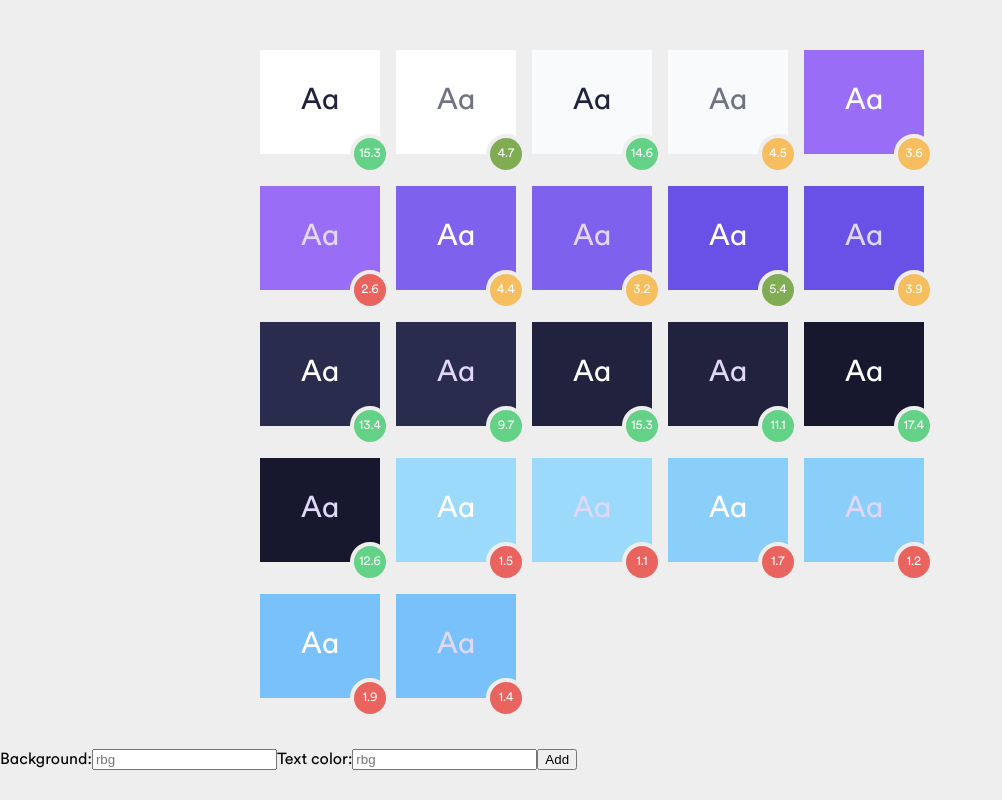
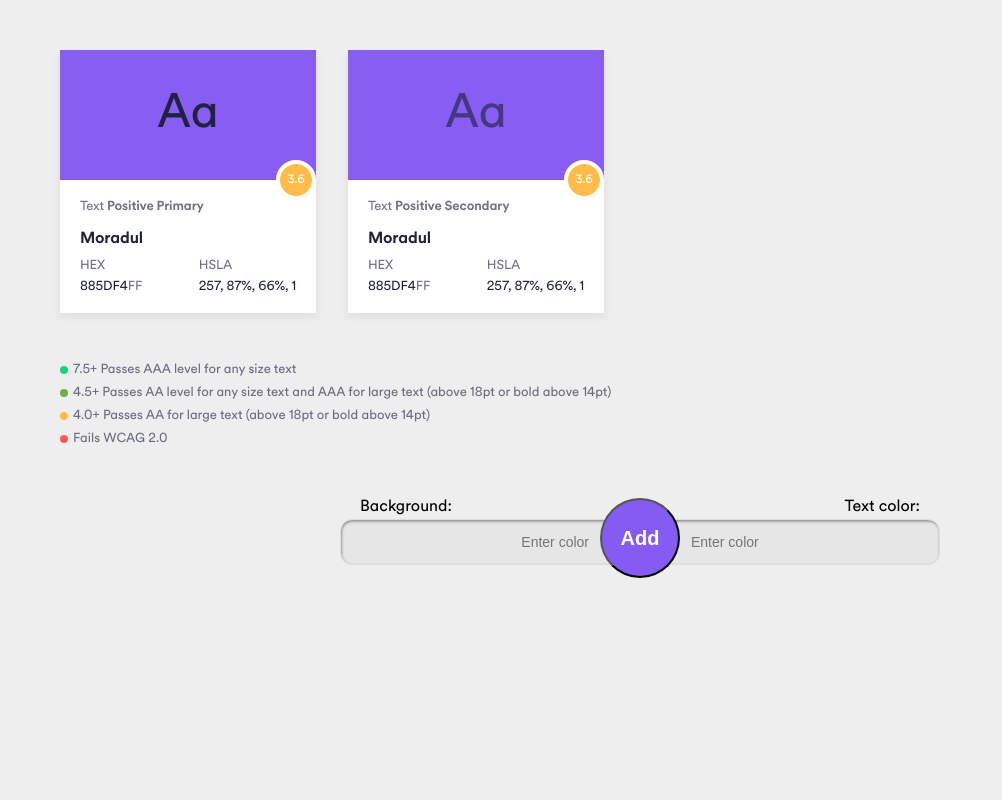
Before and after one commit to gemaderus/accesible-colors, a React (Create React App) app: page / in a window 1280 px wide. Shown: the whole page, without its empty margins (0-1002 px from the left). Built offline with nearby package versions, Linux system fonts and the light colour scheme.

Commit message:
Get contrast ratio, colors name, background name, hsla and hex8.
Styles.

```diff
--- a/src/App.css
+++ b/src/App.css
@@ -1,10 +1,9 @@
 .grid {
   display: grid;
-  max-width: 800px;
+  max-width: 1200px;
   align-content: center;
   padding: 50px 20px;
-  /*grid-template-columns: repeat(auto-fit, minmax(100px, 1fr));*/
-  grid-template-columns: repeat(auto-fit, 120px);
+  grid-template-columns: repeat(auto-fit, 256px);
   margin: 0 auto;
-  grid-gap: 2rem 1rem;
+  grid-gap: 2rem;
 }
--- a/src/App.js
+++ b/src/App.js
@@ -1,9 +1,14 @@
 import React, { Component } from 'react';
 import Sample from './sample';
 import Control from './control';
-import colors from './colors';
+import Legend from './legend';
+import {colors, legends} from './colors';
 
 import './App.css';
+
+const getColor = (name) => {
+  return colors.filter((color) => color.name === name)[0];
+}
 
 class App extends Component {
   state = {
@@ -29,31 +34,13 @@ class App extends Component {
   }
 
   render() {
+    console.log(getColor('Positive Secondary'));
+
     return (
       <div>
         <ul className="grid">
-        <Sample color={colors.midnight} background={colors.white}/>
-        <Sample color={colors.fontColorStorm} background={colors.white}/>
-        <Sample color={colors.midnight} background={colors.hint}/>
-        <Sample color={colors.fontColorStorm} background={colors.hint}/>
-        <Sample color={colors.fontColorMain} background={colors.moradul}/>
-        <Sample color={colors.fontColorSecundary} background={colors.moradul}/>
-        <Sample color={colors.fontColorMain} background={colors.slate}/>
-        <Sample color={colors.fontColorSecundary} background={colors.slate}/>
-        <Sample color={colors.fontColorMain} background={colors.majorelle}/>
-        <Sample color={colors.fontColorSecundary} background={colors.majorelle}/>
-        <Sample color={colors.fontColorMain} background={colors.lucky}/>
-        <Sample color={colors.fontColorSecundary} background={colors.lucky}/>
-        <Sample color={colors.fontColorMain} background={colors.midnight}/>
-        <Sample color={colors.fontColorSecundary} background={colors.midnight}/>
-        <Sample color={colors.fontColorMain} background={colors.mirage}/>
-        <Sample color={colors.fontColorSecundary} background={colors.mirage}/>
-        <Sample color={colors.fontColorMain} background={colors.columbia}/>
-        <Sample color={colors.fontColorSecundary} background={colors.columbia}/>
-        <Sample color={colors.fontColorMain} background={colors.lightSky}/>
-        <Sample color={colors.fontColorSecundary} background={colors.lightSky}/>
-        <Sample color={colors.fontColorMain} background={colors.maya}/>
-        <Sample color={colors.fontColorSecundary} background={colors.maya}/>
+          <Sample color={getColor('Positive Primary')} background={getColor('Moradul')}/>
+          <Sample color={getColor('Positive Secondary')} background={getColor('Moradul')}/>
 
           {this.state.items.map((sample, index) => {
             return (
@@ -68,6 +55,7 @@ class App extends Component {
           })}
 
         </ul>
+        <Legend/>
         <Control onClick={this.onClick}/>
       </div>
 
--- a/src/colors.js
+++ b/src/colors.js
@@ -1,22 +1,40 @@
-const colors = {
-  fontColorMain: '#FFFFFF',
-  fontColorSecundary: '#E0D7F9',
-  fontColorStorm: '#717283',
-  moradul: '#9A6DF7',
-  slate: '#7E61EC',
-  majorelle: '#6950E7',
-  lucky: '#2A2C4D',
-  midnight: '#21233E',
-  mirage: '#17182E',
-  columbia: '#9CDAFB',
-  lightSky: '#8ACEFA',
-  maya: '#78C1FA',
-  danger: '#EA645F',
-  warning: '#F6BE5F',
-  success: '#80AC54',
-  awesome: '#63D286',
-  white: '#ffffff',
-  hint: '#F8FAFB'
+const legends = {
+// Legend
+  danger: '#FC5959',
+  warning: '#FFBC49',
+  success: '#71AF46',
+  awesome: '#15D67E',
 }
 
-export default colors;
+const colors = [
+{ code: 'hsl(238, 32%, 19%)', name: 'Positive Primary' },
+{ code: 'hsla(238, 32%, 19%, .64)', name: 'Positive Secondary' },
+{ code: 'hsl(238, 32%, 19%)', name: 'Negative Primary' },
+{ code: 'hsla(100, 100%, 100%, .72)', name: 'Negative Secondary' },
+{ code: 'hsl(257, 87%, 66%)', name: 'Moradul' },
+{ code: 'hsl(260, 90%, 70%)', name: 'Moradul Light' },
+{ code: 'hsl(255, 85%, 61%)', name: 'Moradul Dark' },
+{ code: 'hsl(238, 32%, 19%)', name: 'Martinique' },
+{ code: 'hsl(238, 31%, 24%)', name: 'Martinique Light' },
+{ code: 'hsl(238, 35%, 14%)', name: 'Martinique Dark' },
+{ code: 'hsl(336, 100%, 72%)', name: 'Pink' },
+{ code: 'hsl(333, 100%, 76%)', name: 'Pink Light' },
+{ code: 'hsl(339, 100%, 68%)', name: 'Pink Dark' },
+{ code: 'hsl(201, 100%, 73%)', name: 'Blue Love' },
+{ code: 'hsl(199, 100%, 77%)', name: 'Blue Light' },
+{ code: 'hsl(203, 100%, 69%)', name: 'Blue Dark' },
+{ code: 'hsl(38, 100%, 64%)', name: 'Mac And Cheese' },
+{ code: 'hsl(41, 100%, 67%)', name: 'Mac And Cheese Light' },
+{ code: 'hsl(35, 100%, 61%)', name: 'Mac And Cheese Dark' },
+{ code: 'hsl(161, 77%, 81%)', name: 'Shamrock' },
+{ code: 'hsl(162, 79%, 85%)', name: 'Shamrock Light' },
+{ code: 'hsl(160, 75%, 77%)', name: 'Shamrock Dark' },
+{ code: 'hsl(240, 67%, 99%', name: 'Selago' },
+{ code: 'hsl(100, 100%, 100%', name: 'White' },
+]
+
+
+
+
+
+export {colors, legends};
--- /dev/null
+++ b/src/control.css
@@ -0,0 +1,69 @@
+.input {
+  width: 50%;
+  border-radius: 12px;
+  color: #555555;
+  padding: 14px 50px;
+  border: 1px solid #ddd;
+  font-size: 14px;
+  background: rgba(230, 230, 230, 0.9);
+  color: #333;
+  box-shadow: 0.05em 0.1em 0.2em rgba(0, 0, 0, 0.4) inset;
+  outline: none; }
+
+.is-block {
+  display: block; }
+
+.addItems {
+  display: flex;
+  max-width: 600px;
+  position: relative;
+  width: calc(100% - 40px);
+  margin: auto;
+  position: relative;
+  margin-bottom: 50px;
+}
+
+.addItems .input {
+    width: 100%; }
+
+.background, .foreground {
+  width: 50%; }
+
+.background span {
+  padding-left: 20px; }
+
+.foreground span {
+  padding-right: 20px; }
+
+.btn-add-holder {
+  position: absolute;
+  position: absolute;
+  left: 50%;
+  top: 50%;
+  transform: translate(-50%, -40%); }
+
+.button {
+  display: inline-block;
+  font-size: 20px;
+  font-weight: 600;
+  line-height: 1;
+  text-align: center;
+  transition: color 125ms linear,background-color 125ms linear;
+  white-space: nowrap;
+  outline: none;
+  cursor: pointer; }
+
+.button-main {
+  color: #fff;
+  background-color: #865bf4; }
+
+.button-rounded {
+  width: 80px;
+  height: 80px;
+  border-radius: 50%; }
+
+.align-right {
+  text-align: right; }
+
+.align-left {
+  text-align: left; }
--- a/src/control.js
+++ b/src/control.js
@@ -1,4 +1,6 @@
 import React, {Component} from 'react';
+
+import './control.css';
 
 class Control extends Component {
   state = {
@@ -20,19 +22,23 @@ class Control extends Component {
 
   render() {
 
-    return (<div>
+    return (
+    <div className='addItems'>
       <label className="background">
         <span className='is-block'>Background:</span>
-        <input onChange={this.onChange} name="background" placeholder="rbg" className='input'/>
+        <input onChange={this.onChange} name="background" placeholder="Enter color" className='input align-right'/>
       </label>
-      <label className="foreground">
+      <label className="foreground align-right">
         <span className='is-block'>Text color:</span>
-        <input onChange={this.onChange} name="color" placeholder="rbg" className='input'/>
+        <input onChange={this.onChange} name="color" placeholder="Enter color" className='input align-left'/>
       </label>
-      <button onClick={(e) => {
-        this.props.onClick(this.state);
-      }}>Add</button>
-    </div>);
+      <div className="btn-add-holder">
+        <button className="button button-main button-rounded" onClick={(e) => {
+          this.props.onClick(this.state);
+        }}>Add</button>
+      </div>
+    </div>
+    );
   }
 }
 
--- a/src/index.css
+++ b/src/index.css
@@ -53,7 +53,6 @@ body {
   background-color: #eee;
   font: 400 16px/24px 'CabifyCircularWeb';
   position: relative;
-
   margin: 0;
   padding: 0; }
 
@@ -61,3 +60,7 @@ ul {
   list-style: none;
   margin: 0;
   padding: 0; }
+
+h3, h4, p {
+  margin: 0;
+}
--- /dev/null
+++ b/src/legend.css
@@ -0,0 +1,37 @@
+.legend-list {
+  font-size: 13px;
+  max-width: 1200px;
+  margin: 0 auto 50px;
+  padding-left: 20px;
+}
+
+.legend-item {
+  display: flex;
+  align-items: center;
+  line-height: 1;
+  margin-bottom: 10px;
+}
+
+.circle {
+  width: 8px;
+  height: 8px;
+  border-radius: 50%;
+  display: inline-block;
+  margin-right: 5px;
+}
+
+.danger{
+  background-color: #FC5959;
+}
+
+.warning {
+  background-color: #FFBC49;
+}
+
+.success {
+  background-color: #71AF46;
+}
+
+.awesome {
+  background-color: #15D67E;
+}
--- /dev/null
+++ b/src/legend.js
@@ -0,0 +1,32 @@
+import React, {Component} from 'react';
+
+import './legend.css';
+
+class Legend extends Component {
+
+  render() {
+
+    return (
+      <ul className='legend-list color-gray-light'>
+        <li className='legend-item'>
+          <div className='circle awesome'></div>
+          <p>7.5+ Passes AAA level for any size text</p>
+        </li>
+        <li className='legend-item'>
+          <i className='circle success'></i>
+          <p>4.5+ Passes AA level for any size text and AAA for large text (above 18pt or bold above 14pt)</p>
+        </li>
+        <li className='legend-item'>
+          <i className='circle warning'></i>
+          <p>4.0+ Passes AA for large text (above 18pt or bold above 14pt)</p>
+        </li>
+        <li className='legend-item'>
+          <i className='circle danger'></i>
+          <p>Fails WCAG 2.0</p>
+        </li>
+      </ul>
+    );
+  }
+}
+
+export default Legend;
--- a/src/sample.css
+++ b/src/sample.css
@@ -1,22 +1,66 @@
-.item {
-  padding: 40px;
+.card {
+  display: grid;
+  box-shadow: 0 4px 8px 0 rgba(33,34,64,0.08);
+
+}
+
+.card-header {
+  padding: 53px 0;
   display: grid;
   place-items: center;
-  font-size: var(--font-base);
-  position: relative; }
+  font-size: 48px;
+  position: relative;
+  box-shadow: inset 0 -1px 0 0 rgba(33,34,64,0.08);
+}
+
+.card-content {
+  font-size: 13px;
+  line-height: 1;
+  color: #212240;
+  letter-spacing: -0.13px;
+  padding: 20px;
+  background-color: #fff;
+}
+
+.card-content p {
+  margin-bottom: 18px;
+}
+
+.card-content h4 {
+  font-weight: 400;
+  text-transform: uppercase;
+  margin-bottom: 8px;
+}
+
+.card-content h3 {
+  font-size: 16px;
+  margin-bottom: 12px;
+}
+
+.card-bg-detail {
+  display: flex;
+  justify-content: space-between;
+}
+
+.color-gray-light {
+  color: rgba(33, 34, 64, .64);
+}
 
 .rating {
   color: #fff;
   position: absolute;
-  border: 4px solid #eee;
-  right: -10px;
+  border: 4px solid #fff;
+  right: 0;
   bottom: -20px;
   height: 40px;
   width: 40px;
   display: block;
   border-radius: 50%;
-  background-color: yellow;
   font-size: 12px;
   display: flex;
   align-items: center;
   justify-content: center; }
+
+.uppercase {
+  text-transform: uppercase;
+}
--- a/src/sample.js
+++ b/src/sample.js
@@ -2,7 +2,7 @@ import React, {Component} from 'react';
 import tinycolor from 'tinycolor2';
 
 import './sample.css';
-import colors from './colors';
+import {colors, legends} from './colors';
 
 const luminanace = (r, g, b) => {
     let a = [r, g, b].map(function (v) {
@@ -24,15 +24,14 @@ const contrast = (rgb1, rgb2) => {
 
 const colorRatioBased = (ratio) => {
   let background;
-
   if(ratio <= 3) {
-    background = colors.danger;
+    background = legends.danger;
   } else if(ratio > 3 && ratio <= 4.5) {
-    background =  colors.warning;
+    background =  legends.warning;
   } else if (ratio >=4.5 && ratio < 8){
-    background =  colors.success;
+    background = legends.success;
   } else {
-    background =  colors.awesome;
+    background = legends.awesome;
   }
 
   return {
@@ -40,24 +39,57 @@ const colorRatioBased = (ratio) => {
   }
 }
 
+const hslToString = ({h, s, l, a}) => {
+  return `${h}, ${Math.round(s*100)}%, ${Math.round(l*100)}%, ${a}`;
+}
 
 class Sample extends Component {
   render () {
     const style = {
-      backgroundColor: this.props.background,
-      color: this.props.color
+      backgroundColor: this.props.background.code,
+      color: this.props.color.code
     }
 
-    const bg = tinycolor(this.props.background).toRgb();
-    const c = tinycolor(this.props.color).toRgb();
+    console.log(tinycolor.readability(this.props.background.code, this.props.color.code));
+    console.log(tinycolor(this.props.color.code).getLuminance());
+
+    const colorDetail = tinycolor(this.props.background.code);
+    const hsla = colorDetail.toHsl();
+    const bg = colorDetail.toRgb();
+    const c = tinycolor(this.props.color.code).toRgb();
+    const hex8 = colorDetail.toHex8();
+
+    const hex8Main = hex8.slice(0, 6);
+    const hex8Trans = hex8.slice(6, 8);
     const ratio = contrast([c.r, c.g, c.b], [bg.r, bg.g, bg.b]);
 
     return (
       <li onClick={e => {
         this.props.onClick && this.props.onClick(this.props.index);
-      }} className="item item1" style={style}>
-        <span className="item-center">Aa</span>
-        <span className="rating" style={colorRatioBased(ratio)}>{ratio}</span>
+      }} className='card'>
+        <div className="card-header" style={style}>
+          <span className="item-center">Aa</span>
+          <span className="rating" style={colorRatioBased(ratio)}>{ratio}</span>
+        </div>
+        <div className="card-content">
+          <p className='color-gray-light'>Text <strong>{this.props.color.name}</strong></p>
+          <div className="card-bg">
+            <h3 className='card-bg-name'>{this.props.background.name}</h3>
+            <ul className="card-bg-detail">
+              <li>
+                <h4 className='color-gray-light'>HEX</h4>
+                <span className='uppercase'>{hex8Main}</span>
+                <span className='uppercase color-gray-light'>{hex8Trans}</span>
+              </li>
+              <li>
+                <h4 className='color-gray-light'>HSLA</h4>
+                <span>
+                  <span>{hslToString(hsla)}</span>
+                </span>
+              </li>
+            </ul>
+          </div>
+        </div>
       </li>
     );
   }
```
Lines whose indentation alone changed are shown as unchanged.
